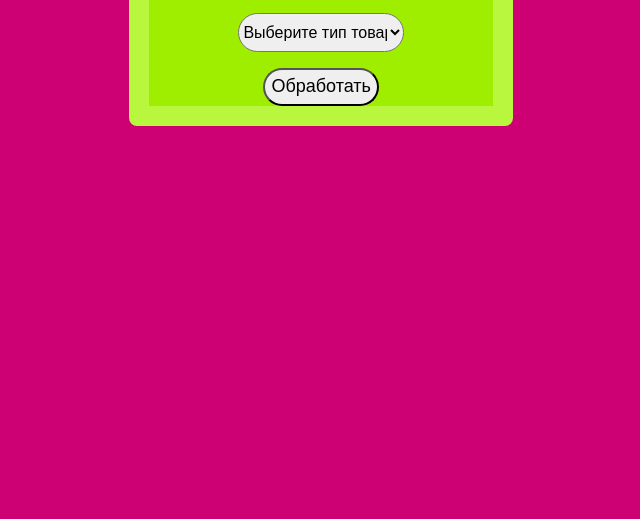
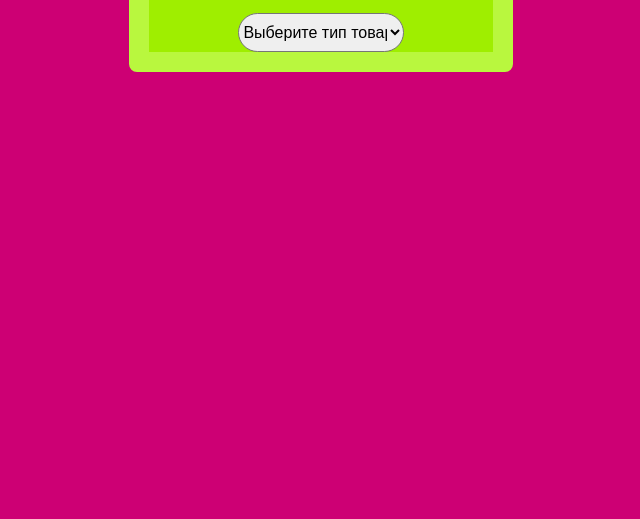
Before and after one commit to Priymalex/task-6, a plain HTML site: page index.html in a window 1280 px wide. Shown: the part 281-800 px from the top of the page, without its empty margins (319-959 px from the left). Drawn offline with Linux system fonts and the light colour scheme.

Commit message:
index.html

```diff
--- a/index.html
+++ b/index.html
@@ -29,7 +29,6 @@
                 <option value="200">Красный</option>
                 </select>
             </div>
-            <button type="button" id = "my-button"> Обработать</button>
             <div id="result"></div>
         </form>
     <script src="script.js"></script>
```
